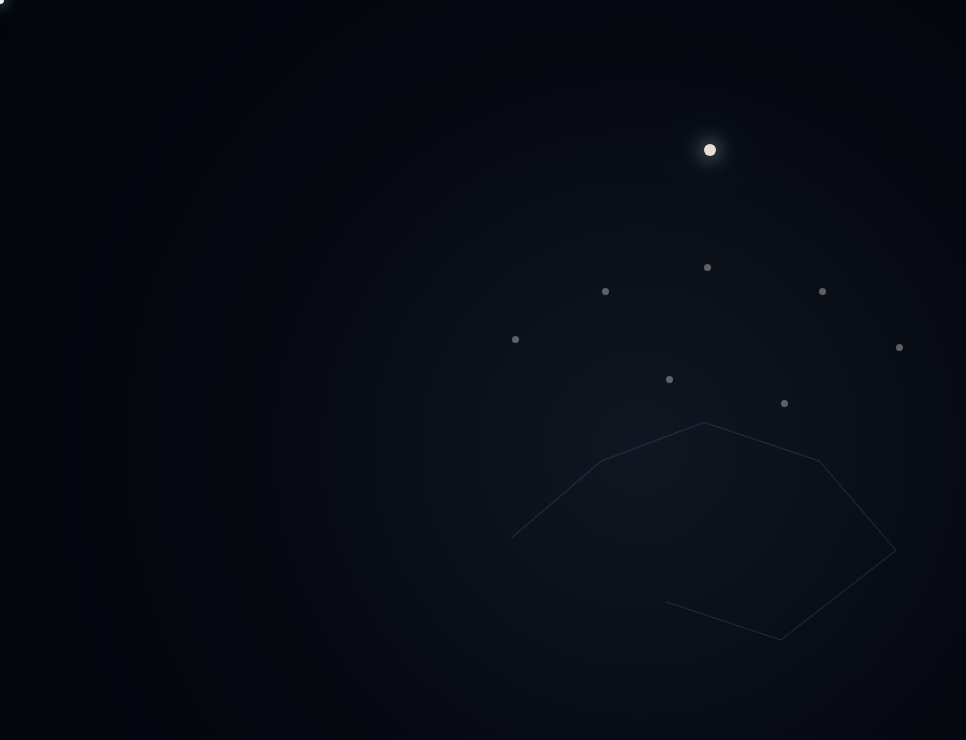
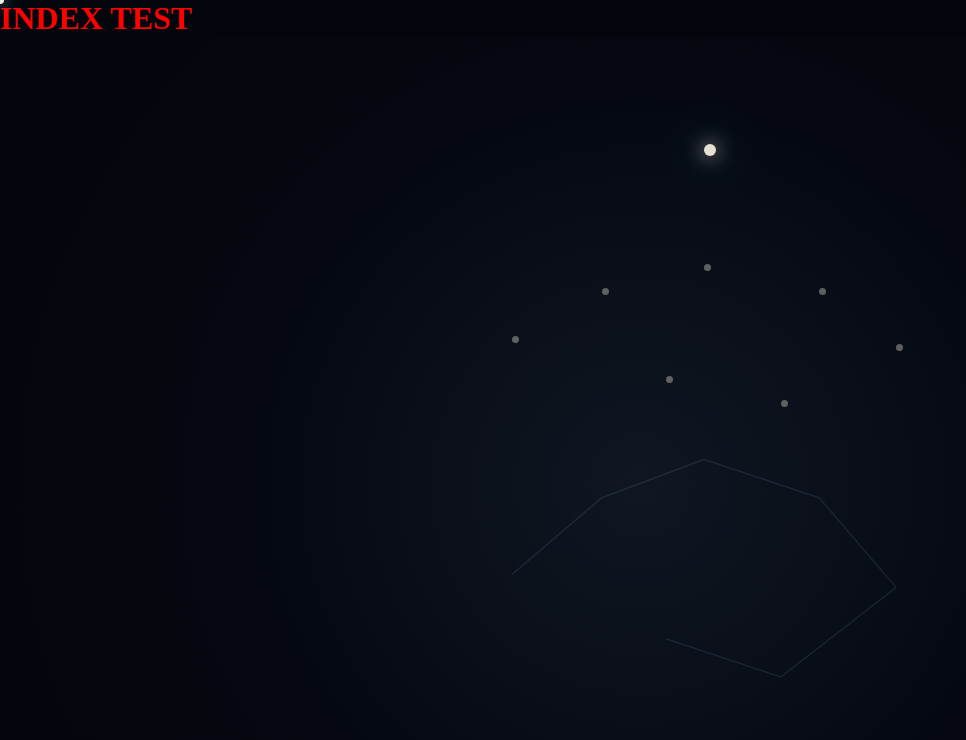
Before and after one commit to QIN329/QIN-Lab, a plain HTML site: page index.html in a window 1280 px wide. Shown: the top 740 px of the page, without its empty margins (0-966 px from the left). Drawn offline with Linux system fonts and the light colour scheme.

Commit message:
test index page

```diff
--- a/index.html
+++ b/index.html
@@ -7,7 +7,7 @@
 
 <meta name="viewport" content="width=device-width, initial-scale=1.0">
 
-<title>QIN LAB</title>
+<title>QIN LAB text</title>
 
 <link rel="stylesheet" href="css/style.css">
 
@@ -15,6 +15,8 @@
 
 
 <body>
+
+    <h1 style="color:red;">INDEX TEST</h1>
 
 
 <audio id="ambientSound" loop>
```
